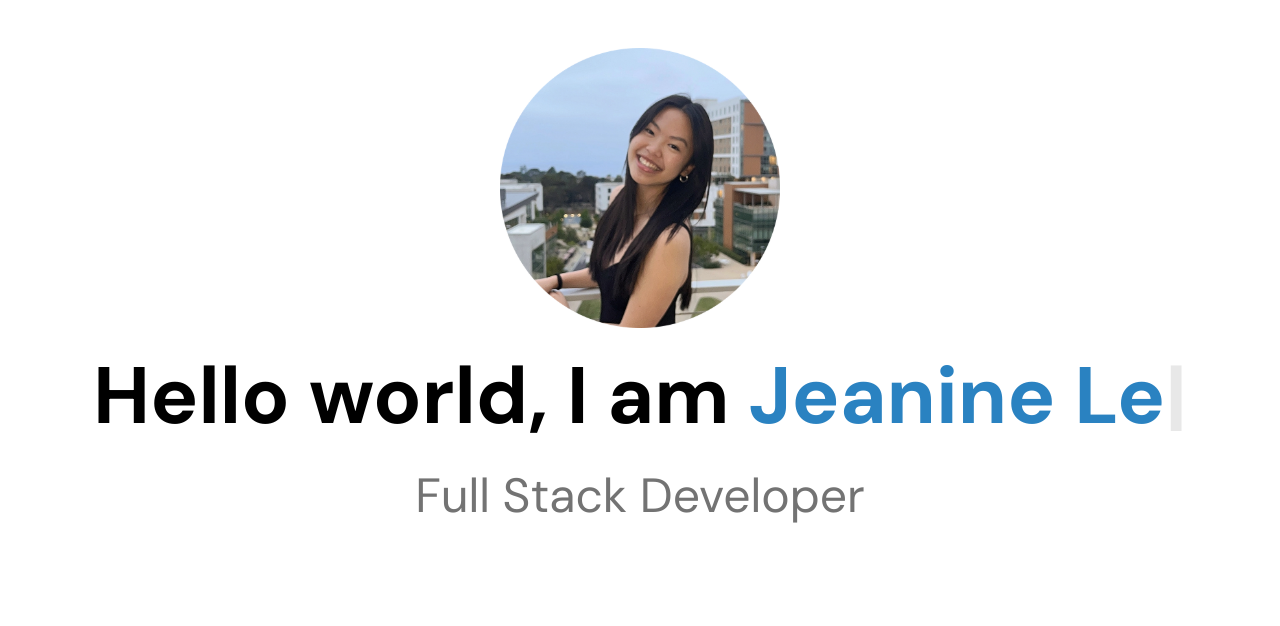
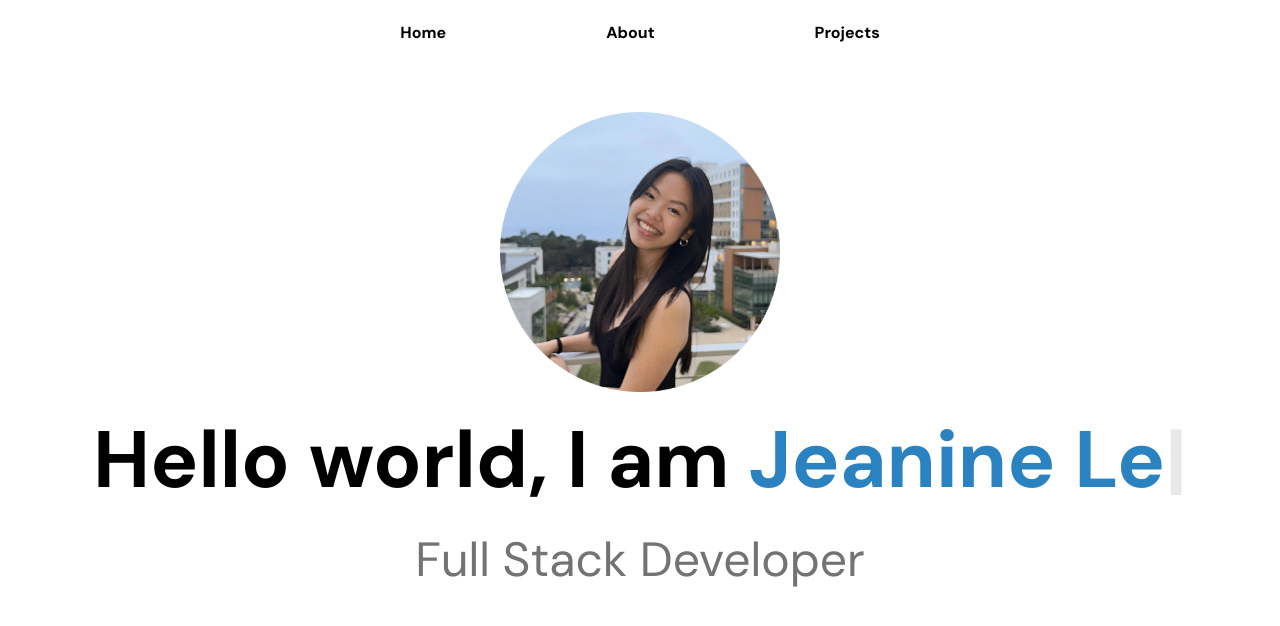
Before and after one commit to jel084/Personal-Website, a React (Create React App) app in the folder personal-website/: page / in a window 1280 px wide. Shown: the top 626 px of the page. Built offline with nearby package versions, Linux system fonts and the light colour scheme; a web font is replaced by a local one.

Commit message:
added navbar and header

```diff
--- a/personal-website/package.json
+++ b/personal-website/package.json
@@ -10,6 +10,7 @@
     "react-dom": "^18.3.1",
     "react-router-dom": "^6.24.0",
     "react-scripts": "5.0.1",
+    "react-scroll": "^1.9.0",
     "react-typed": "^2.0.12",
     "web-vitals": "^2.1.4"
   },
--- a/personal-website/src/App.js
+++ b/personal-website/src/App.js
@@ -1,19 +1,12 @@
-import Avatar from './Avatar.svg';
 import './App.css';
-import { ReactTyped } from "react-typed";
+import Navbar from './components/navbar';
+import Header from './components/header';
 
 const App = () => {
   return (
     <div className="App">
-      <header className="App-header">
-        <img src={Avatar} className="Avatar-logo" alt="Avatar" />
-        <p className='texts'>
-          <strong> {""}
-            <ReactTyped strings={["Hello world, I am <span class='text-blue'>Jeanine Le</span>"]} typeSpeed={80} />
-            </strong>
-          <p className='subheading'>Full Stack Developer</p>
-        </p>
-      </header>
+      <Navbar/>
+      <Header/>
     </div>
   );
 }
--- /dev/null
+++ b/personal-website/src/components/header.css
@@ -0,0 +1,32 @@
+.Avatar-logo {
+    height: 35vmin;
+    pointer-events: none;
+    margin-bottom: -4rem;
+  }
+
+.App-header {
+    min-height: 100vh;
+    display: flex;
+    flex-direction: column;
+    margin-top: 3rem;
+    /* margin-left: -15rem; */
+    /* align-items: center; */
+    /*justify-content: center;  /*this centers it vertically*/
+    font-size: 5rem;
+    font-family:"DM Sans";
+    color: rgb(0, 0, 0);
+  }
+
+  .text-blue {
+    color: #2A82C1;
+  }
+
+  .subheading{
+    display:flex;
+    flex-direction: column;
+    font-size: 3rem;
+    font-family: "DM Sans";
+    color: #737373;
+    margin-top: 1rem;
+
+  }
--- /dev/null
+++ b/personal-website/src/components/header.js
@@ -0,0 +1,21 @@
+import React from "react";
+import'./header.css'
+import { ReactTyped } from "react-typed";
+import Avatar from '../assets/Avatar.svg';
+
+
+const Header = () => {
+    return (
+        <header className="App-header">
+        <img src={Avatar} className="Avatar-logo" alt="Avatar" />
+        <p className='texts'>
+          <strong> {""}
+            <ReactTyped strings={["Hello world, I am <span class='text-blue'>Jeanine Le</span>"]} typeSpeed={80} />
+            </strong>
+          <p className='subheading'>Full Stack Developer</p>
+        </p>
+      </header>
+    )
+}
+
+export default Header
--- /dev/null
+++ b/personal-website/src/components/navbar.css
@@ -0,0 +1,27 @@
+.navbar {
+    background-color: white;
+    height: 4rem;
+    width: 100vw;
+    margin: 0 auto;
+    /* padding: 1rem 2rem; */
+    display: flex;
+    align-items: center;
+    justify-content: center;
+    position: sticky;
+    top: 0;
+    z-index: 3;
+}
+
+.desktopMenuListItem{
+    margin: 5rem;
+    cursor: pointer;
+    font-family:"DM Sans";
+    color: rgb(0, 0, 0);
+    font-weight: 700;
+}
+
+.desktopMenuListItem:hover{
+    color: #2A82C1;
+    padding-bottom: 0.25rem;
+    border-bottom: 4px solid #2A82C1;
+}
--- /dev/null
+++ b/personal-website/src/components/navbar.js
@@ -0,0 +1,17 @@
+import React from "react";
+import'./navbar.css'
+import {Link} from 'react-scroll'
+
+const Navbar = () => {
+    return (
+        <nav className="navbar">
+            <div className="desktopMenu">
+                <Link className="desktopMenuListItem">Home</Link>
+                <Link className="desktopMenuListItem">About</Link>
+                <Link className="desktopMenuListItem">Projects</Link>
+            </div>
+        </nav>
+    )
+}
+
+export default Navbar
```
Also changed, not shown: personal-website/src/App.css (+0 -18 lines), personal-website/src/assets/Avatar.svg (renamed from personal-website/src/Avatar.svg), 1 other file (tests, documents, lock files or other folders).
